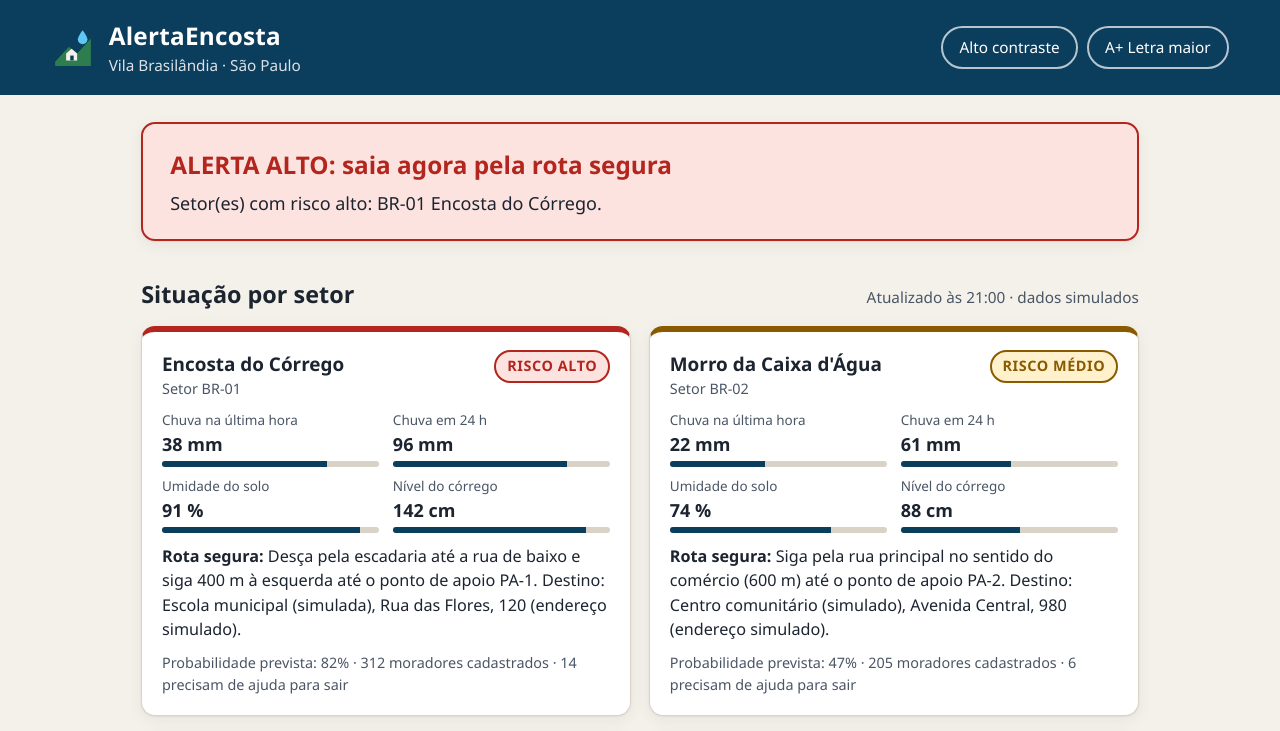
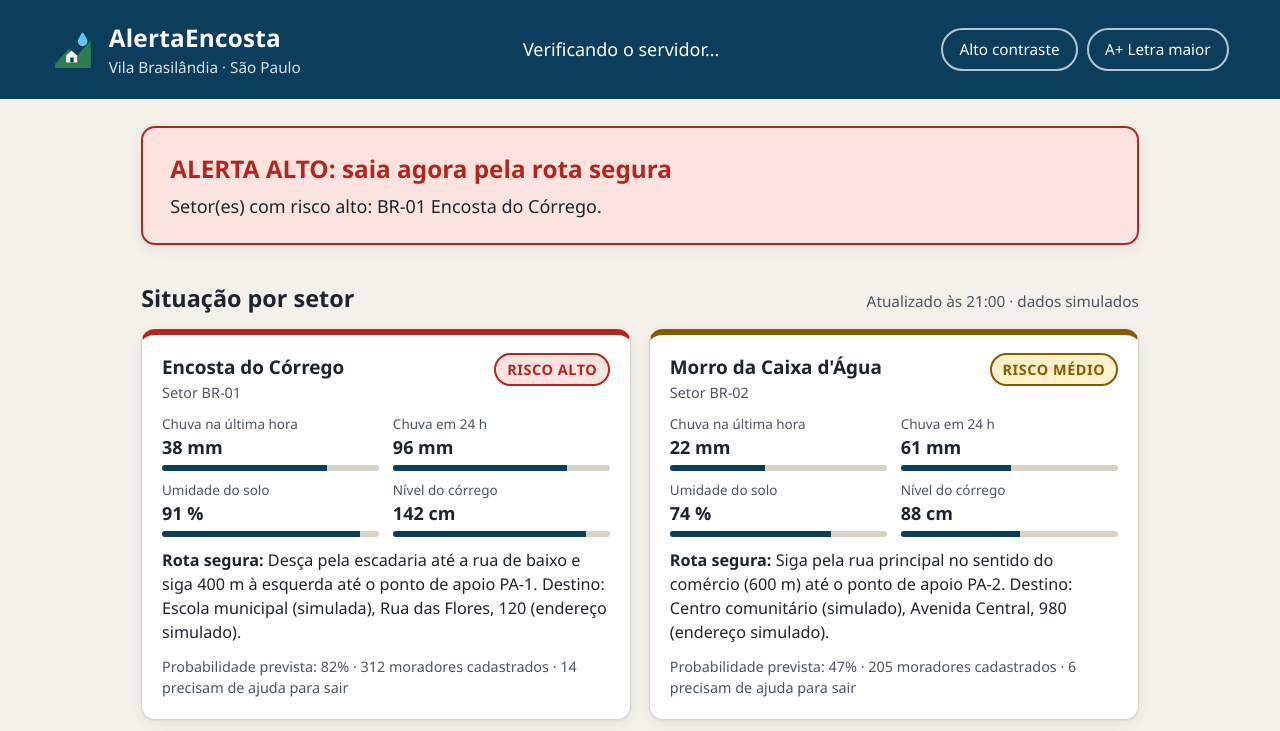
Before and after one commit to gustavoft2101/citizentech-infra, a plain HTML site: page app/alertaencosta-web/index.html in a window 1280 px wide. Shown: the top 731 px of the page. Drawn offline with Linux system fonts and the light colour scheme; no server answers.

Commit message:
Portal: selo de conexão com o servidor

```diff
--- a/app/alertaencosta-web/index.html
+++ b/app/alertaencosta-web/index.html
@@ -19,6 +19,7 @@
         <span class="topo__local">Vila Brasilândia · São Paulo</span>
       </div>
     </div>
+    <p id="conexao" class="topo__conexao" role="status" aria-live="polite">Verificando o servidor…</p>
     <div class="topo__acess" role="group" aria-label="Acessibilidade">
       <button type="button" id="btn-contraste" aria-pressed="false">Alto contraste</button>
       <button type="button" id="btn-fonte" aria-pressed="false">A+ Letra maior</button>
```
